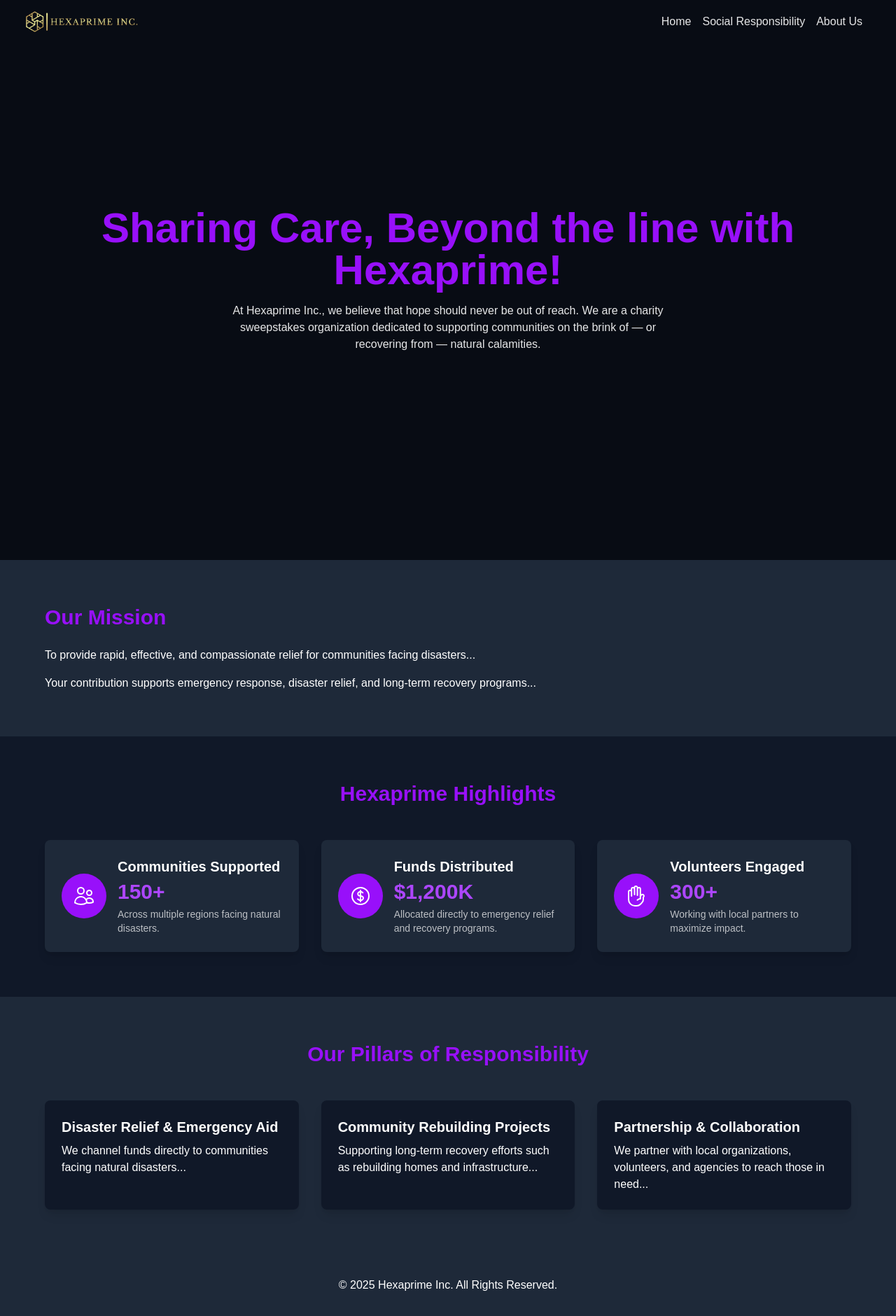
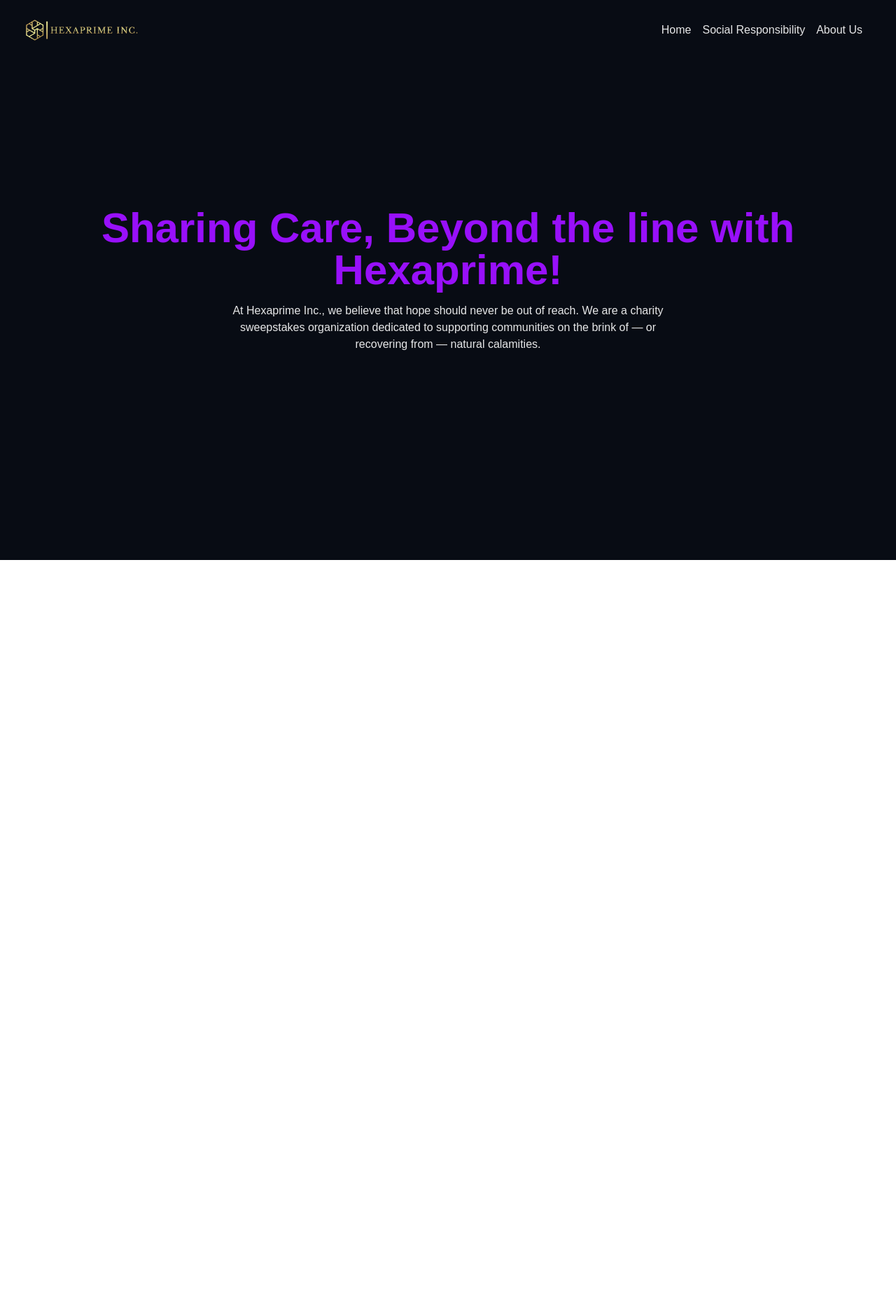
Before and after one commit to NETAD-MIKHAIL/hexaprime-portal, a Next.js app: page / in a window 1280 px wide. Shown: the whole page at 70% size. After the commit the page ends 800 px from the top, so only its background shows below. Built offline with nearby package versions, Linux system fonts and the light colour scheme.

Commit message:
Update page.tsx

```diff
--- a/app/page.tsx
+++ b/app/page.tsx
@@ -5,19 +5,19 @@ import { useEffect, useState } from "react";
 import { UsersIcon, CurrencyDollarIcon, HandRaisedIcon } from "@heroicons/react/24/outline";
 
 export default function Home() {
-  // Animated counters
   const [communities, setCommunities] = useState(0);
   const [funds, setFunds] = useState(0);
   const [volunteers, setVolunteers] = useState(0);
+
+  // Navbar scroll state
+  const [isScrolled, setIsScrolled] = useState(false);
 
   useEffect(() => {
     const duration = 2000;
     const steps = 100;
     const intervalTime = duration / steps;
 
-    let c = 0,
-      f = 0,
-      v = 0;
+    let c = 0, f = 0, v = 0;
 
     const interval = setInterval(() => {
       c += 150 / steps;
@@ -34,26 +34,33 @@ export default function Home() {
     return () => clearInterval(interval);
   }, []);
 
+  // Scroll listener for navbar shrink
+  useEffect(() => {
+    const handleScroll = () => {
+      setIsScrolled(window.scrollY > 50);
+    };
+
+    window.addEventListener("scroll", handleScroll);
+    return () => window.removeEventListener("scroll", handleScroll);
+  }, []);
+
   return (
     <main className="bg-gray-900 text-white min-h-screen">
-
       {/* Header */}
-      <header className="w-full fixed top-0 left-0 z-50 border-0 shadow-none">
-        {/* Background image overlay */}
-        <div className="absolute inset-0 -z-10">
-          {/* Semi-transparent overlay */}
-
-        </div>
-
-        <nav className="relative max-w-7xl mx-auto flex justify-between items-center px-8 py-3">
+      <header
+        className={`w-full fixed top-0 left-0 z-50 transition-all duration-300 ${
+          isScrolled ? "bg-gray-900 shadow-lg py-2" : "bg-transparent py-6"
+        }`}
+      >
+        <nav className="relative max-w-7xl mx-auto flex justify-between items-center px-8 transition-all duration-300">
           {/* LOGO */}
-          <div className="flex-shrink-0">
+          <div className="flex-shrink-0 transition-all duration-300">
             <Image
               src="/hexalogo2.png"
               alt="Hexaprime Logo"
-              width={170}
-              height={60}
-              className="block object-contain cursor-pointer"
+              width={isScrolled ? 120 : 170}   // shrink logo size
+              height={isScrolled ? 40 : 60}
+              className="block object-contain cursor-pointer transition-all duration-300"
             />
           </div>
 
@@ -61,29 +68,25 @@ export default function Home() {
           <ul className="hidden md:flex items-center text-white/90 font-medium ml-8">
             <li className="flex items-center">
               <span className="hover:text-purple-400 cursor-pointer transition">Home</span>
-               <span className="mx-2"></span>
+              <span className="mx-2"></span>
             </li>
             <li className="flex items-center">
               <span className="hover:text-purple-400 cursor-pointer transition">Social Responsibility</span>
-               <span className="mx-2"></span>
+              <span className="mx-2"></span>
             </li>
             <li className="flex items-center">
               <span className="hover:text-purple-400 cursor-pointer transition">About Us</span>
-               <span className="mx-2"></span>
+              <span className="mx-2"></span>
             </li>
           </ul>
 
           {/* Mobile Menu Icon */}
-          <div className="md:hidden text-white cursor-pointer text-2xl">
-            ☰
-          </div>
+          <div className="md:hidden text-white cursor-pointer text-2xl">☰</div>
         </nav>
       </header>
 
       {/* Hero Section */}
       <section className="relative h-screen">
-        {/* Remove background image since header already covers */}
-        {/* Overlay content */}
         <div className="absolute inset-0 bg-black/50 flex flex-col justify-center items-center text-center px-4">
           <h1 className="text-4xl md:text-6xl font-bold text-purple-600">
             Sharing Care, Beyond the line with Hexaprime!
@@ -95,83 +98,7 @@ export default function Home() {
         </div>
       </section>
 
-
-      {/* Mission Section */}
-      <section className="py-16 px-4 md:px-16 bg-gray-800 text-white">
-        <h2 className="text-3xl font-bold text-purple-600 mb-6">Our Mission</h2>
-        <p className="max-w-3xl mb-4">
-          To provide rapid, effective, and compassionate relief for communities facing disasters...
-        </p>
-        <p className="max-w-3xl">
-          Your contribution supports emergency response, disaster relief, and long-term recovery programs...
-        </p>
-      </section>
-
-      {/* Widgets Section */}
-      <section className="py-16 px-4 md:px-16 bg-gray-900">
-        <h2 className="text-3xl font-bold text-purple-600 text-center mb-12">Hexaprime Highlights</h2>
-        <div className="grid md:grid-cols-3 gap-8">
-          {/* Communities */}
-          <div className="bg-gray-800 p-6 rounded-lg shadow-lg hover:scale-105 transform transition duration-300 flex items-center gap-4">
-            <div className="p-4 bg-purple-600 rounded-full">
-              <UsersIcon className="w-8 h-8 text-white" />
-            </div>
-            <div>
-              <h3 className="text-xl font-semibold mb-1">Communities Supported</h3>
-              <p className="text-3xl font-bold text-purple-500">{communities}+</p>
-              <p className="mt-1 text-white/70 text-sm">Across multiple regions facing natural disasters.</p>
-            </div>
-          </div>
-
-          {/* Funds */}
-          <div className="bg-gray-800 p-6 rounded-lg shadow-lg hover:scale-105 transform transition duration-300 flex items-center gap-4">
-            <div className="p-4 bg-purple-600 rounded-full">
-              <CurrencyDollarIcon className="w-8 h-8 text-white" />
-            </div>
-            <div>
-              <h3 className="text-xl font-semibold mb-1">Funds Distributed</h3>
-              <p className="text-3xl font-bold text-purple-500">${(funds / 1000).toLocaleString()}K</p>
-              <p className="mt-1 text-white/70 text-sm">Allocated directly to emergency relief and recovery programs.</p>
-            </div>
-          </div>
-
-          {/* Volunteers */}
-          <div className="bg-gray-800 p-6 rounded-lg shadow-lg hover:scale-105 transform transition duration-300 flex items-center gap-4">
-            <div className="p-4 bg-purple-600 rounded-full">
-              <HandRaisedIcon className="w-8 h-8 text-white" />
-            </div>
-            <div>
-              <h3 className="text-xl font-semibold mb-1">Volunteers Engaged</h3>
-              <p className="text-3xl font-bold text-purple-500">{volunteers}+</p>
-              <p className="mt-1 text-white/70 text-sm">Working with local partners to maximize impact.</p>
-            </div>
-          </div>
-        </div>
-      </section>
-
-      {/* Pillars Section */}
-      <section className="py-16 px-4 md:px-16 bg-gray-800">
-        <h2 className="text-3xl font-bold text-purple-600 text-center mb-12">Our Pillars of Responsibility</h2>
-        <div className="grid md:grid-cols-3 gap-8">
-          <div className="bg-gray-900 p-6 rounded-lg shadow-lg">
-            <h3 className="text-xl font-semibold mb-2">Disaster Relief & Emergency Aid</h3>
-            <p>We channel funds directly to communities facing natural disasters...</p>
-          </div>
-          <div className="bg-gray-900 p-6 rounded-lg shadow-lg">
-            <h3 className="text-xl font-semibold mb-2">Community Rebuilding Projects</h3>
-            <p>Supporting long-term recovery efforts such as rebuilding homes and infrastructure...</p>
-          </div>
-          <div className="bg-gray-900 p-6 rounded-lg shadow-lg">
-            <h3 className="text-xl font-semibold mb-2">Partnership & Collaboration</h3>
-            <p>We partner with local organizations, volunteers, and agencies to reach those in need...</p>
-          </div>
-        </div>
-      </section>
-
-      {/* Footer */}
-      <footer className="py-8 px-4 md:px-16 bg-gray-800 text-center text-white">
-        <p>© 2025 Hexaprime Inc. All Rights Reserved.</p>
-      </footer>
+      {/* ...rest of your sections unchanged */}
     </main>
   );
 }
```
